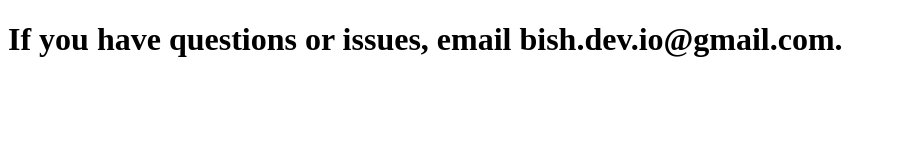
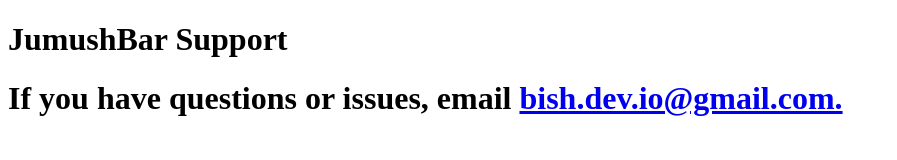
Before and after one commit to bishdeviogmail/support, a plain HTML site: page index.html in a window 1280 px wide. Shown: the whole page, without its empty margins (0-897 px from the left). Drawn offline with Linux system fonts and the light colour scheme.

Commit message:
Update index.html

```diff
--- a/index.html
+++ b/index.html
@@ -6,6 +6,7 @@
     <title>Support JumushBar</title>
 </head>
 <body>
-    <h1>If you have questions or issues, email bish.dev.io@gmail.com.</h1>
+     <h1>JumushBar Support</h1>
+    <h1>If you have questions or issues, email <a href="mailto:bish.dev.io@gmail.com">bish.dev.io@gmail.com.</a></h1>
 </body>
 </html>
```
